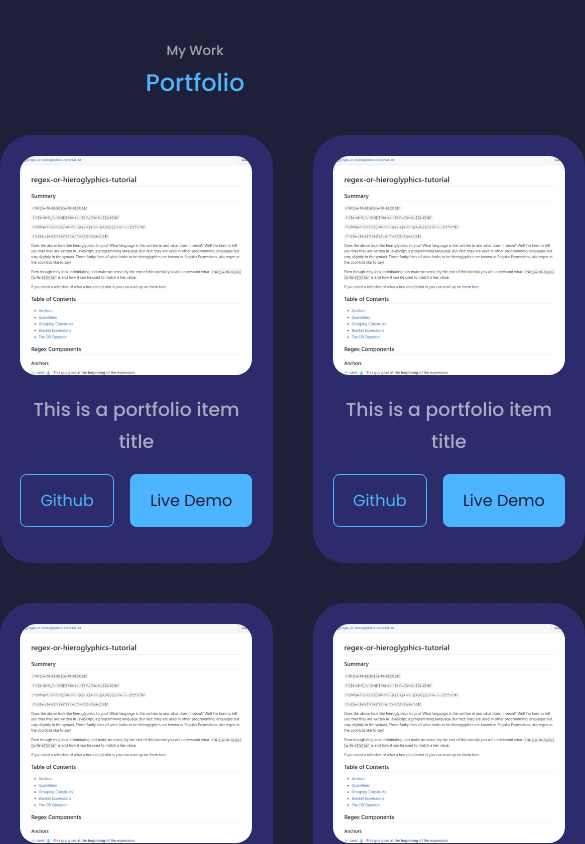
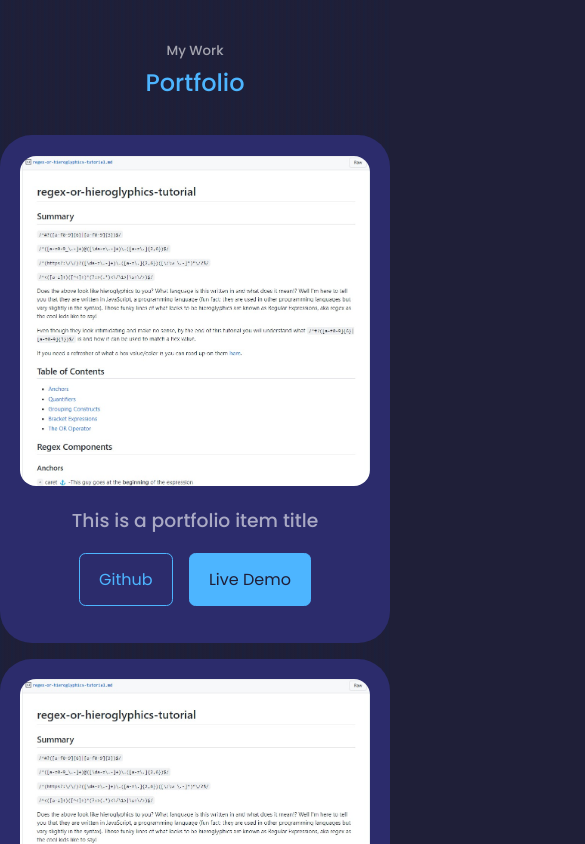
Before and after one commit to Ro-Galvan/professional-react-portfolio, a React (Create React App) app: page / in a window 390 px wide. Shown: the part 1840-2684 px from the top of the page, 585 px wide, since content can reach past the window. Built offline with nearby package versions, Linux system fonts and the light colour scheme.

Commit message:
added media queries for portfolio section

```diff
--- a/src/components/portfolio/Portfolio.jsx
+++ b/src/components/portfolio/Portfolio.jsx
@@ -4,6 +4,7 @@ import IMG1 from '../../assets/regex.jpg'
 
 export default function Portfolio() {
   return (
+    /* can put all projects into an array and dynamically display them in the future- 2:17 */
     <section id='portfolio'>
       <h5>My Work</h5>
       <h2>Portfolio</h2>
--- a/src/components/portfolio/portfolio.css
+++ b/src/components/portfolio/portfolio.css
@@ -34,3 +34,19 @@
   gap: 1rem;
   margin-bottom: 1rem;
 }
+
+/* Media Queries -Medium devices (tablets)*/
+@media screen and (max-width: 1024px) {
+.portfolio__container {
+  grid-template-columns: 1fr 1fr;
+  gap: 1.2rem;
+}
+}
+
+/* Media Queries -Small devices (phones)*/
+@media screen and (max-width: 600px) {
+  .portfolio__container {
+    grid-template-columns: 1fr;
+    gap: 1rem;
+  }
+}
```
